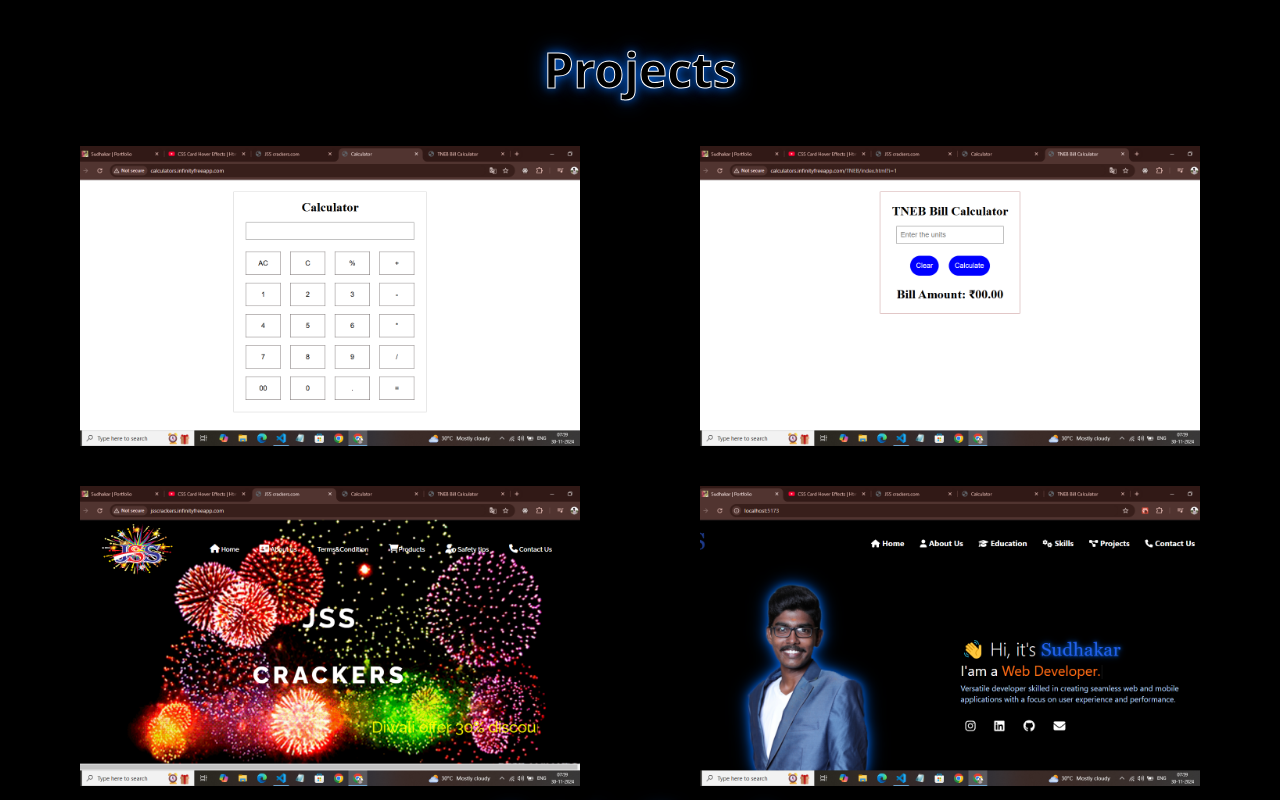
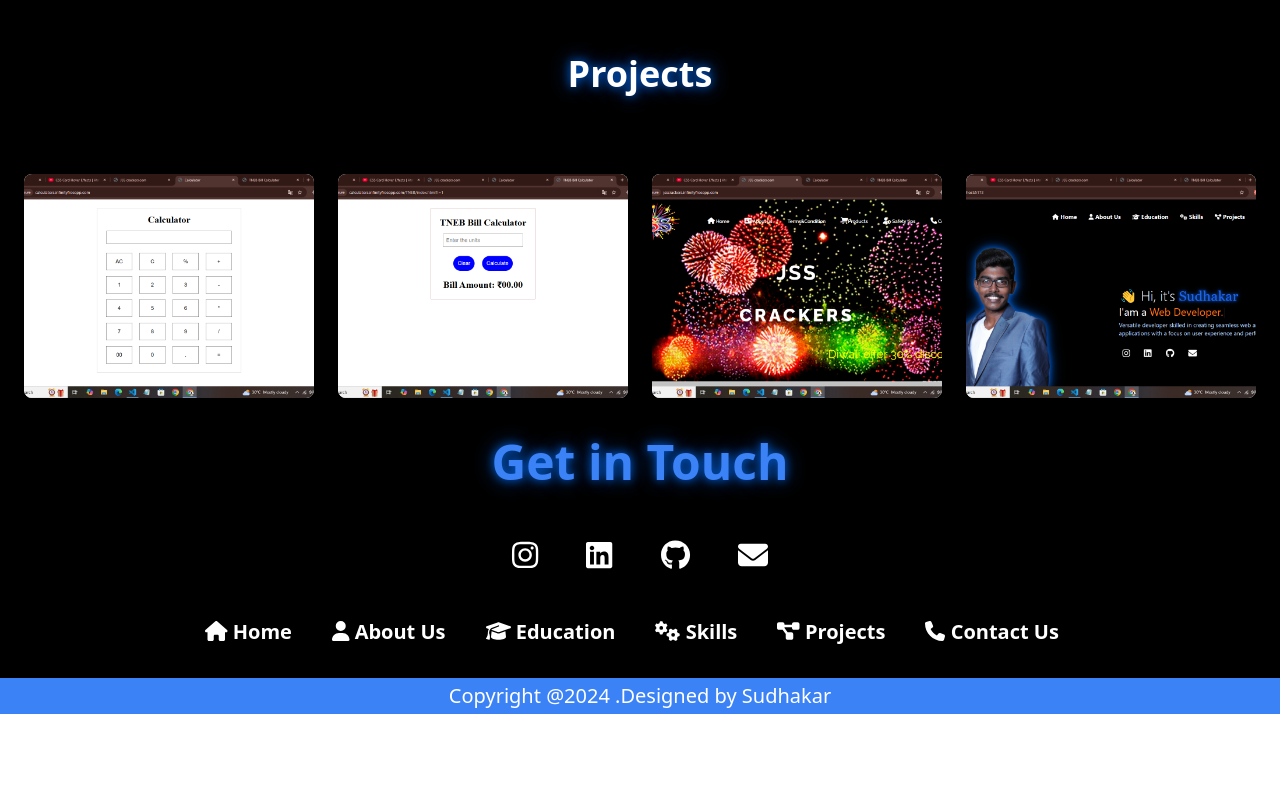
Before and after one commit to Sudhakar-sudha/Sudhakar-Portfolio, a React (Vite) app: page / in a window 1280 px wide. Shown: the part 2900-3700 px from the top of the page. After the commit the page ends 3614 px from the top, so only its background shows below. Built offline with nearby package versions, Linux system fonts and the light colour scheme.

Commit message:
projectpage full finished

```diff
--- a/src/Components/Projects.jsx
+++ b/src/Components/Projects.jsx
@@ -1,71 +1,82 @@
-import React from 'react'
-import { Footer } from './Footer'
-import  project1 from '/assets/project1.png'
-import  project2 from '/assets/project2.png'
-import  project3 from '/assets/project3.png'
-import  project4 from '/assets/project4.png'
+import React from 'react';
+import project1 from '/assets/project1.png';
+import project2 from '/assets/project2.png';
+import project3 from '/assets/project3.png';
+import project4 from '/assets/project4.png';
+
 export const Projects = () => {
+  // Dynamic data for projects
+  const projectData = [
+    {
+      image: project1,
+      title: ' Simple Calculator',
+      description: 'A **Calculator Website** built using HTML and CSS that provides a user-friendly interface for performing basic arithmetic operations and simple calculations.',
+      link: 'http://calculators.infinityfreeapp.com/',
+    },
+    {
+      image: project2,
+      title: ' TNEB Bill Calculator',
+      description: 'A **TNEB Bill Calculator Website** built using HTML and CSS that helps users calculate their Tamil Nadu Electricity Board (TNEB) bill based on consumption and tariff rates.',
+      link: 'http://calculators.infinityfreeapp.com/TNEB/',
+    },
+    {
+      image: project3,
+      title: 'Crackers Website',
+      description: 'A **Crackers Website** built using HTML, CSS, and JavaScript that allows users to browse, select, and purchase various firecrackers online with an interactive and responsive design.',
+      link: 'http://jsscrackers.infinityfreeapp.com/',
+    },
+    {
+      image: project4,
+      title: 'My Portfolio',
+      description: 'A **Personal Portfolio Website** built with React, Tailwind CSS, and CSS animations to showcase projects, skills, and experience in an interactive and visually appealing design.',
+      link: 'https://sudhakar-portfolio.vercel.app/',
+    },
+  ];
+
   return (
-    <div>
+    <div className="bg-black text-white">
+      <div className="projects text-center py-10">
+        <h1 className="text-4xl font-bold glow-effect">Projects</h1>
+      </div>
 
-          <div className='bg-black'>
+      {/* Responsive Project Cards */}
+      <div className="grid grid-cols-1 sm:grid-cols-1 lg:grid-cols-4 gap-6 px-6 py-10">
+        {projectData.map((project, index) => (
+          <div
+            key={index}
+            className="relative group bg-white shadow-lg overflow-hidden rounded-lg"
+          >
+            {/* Image */}
+            <img
+              src={project.image}
+              alt={project.title}
+              className="w-full h-56 object-cover transition-transform duration-[1000ms] group-hover:scale-110 group-hover:rotate-8"
+            />
 
-          <div className="projects">
-          <h1 className="headingprojects glow-effect ">Projects</h1>
+            {/* Gradient Overlay */}
+            <div className="absolute inset-0 bg-gradient-to-b from-transparent via-blue-400 to-blue-600 opacity-0 transition-opacity duration-[1000ms] group-hover:opacity-100"></div>
+
+            {/* Text Content */}
+            <div className="absolute inset-0 flex flex-col justify-center items-center p-6 opacity-0 group-hover:opacity-100 transition-opacity duration-[1000ms] text-black">
+              <h1 className="text-xl font-bold text-blue-500 glow-effect">{project.title}</h1>
+              <p className="text-sm mt-2 mb-4 text-center">
+                {project.description}
+              </p>
+              <a
+                href={project.link}
+                target="_blank"
+                rel="noopener noreferrer"
+                className="text-white  bg-black p-2 rounded-full transition-all duration-300 hover:scale-110 hover:text-black hover:bg-white hover:shadow-[0_0_15px_rgba(0,112,255,0.7)]"
+                style={{
+                textShadow: "0 0 15px rgba(0, 112, 255, 0.8), 0 0 25px rgba(0, 112, 255, 0.6)",
+                  }}
+              >
+                View Project
+              </a>
+            </div>
           </div>
-
-          <div className="projectwrapper">
-
-                <div className='card'>
-                  <img src={project1}/>
-                  <div className='info'>
-                    <h1>Project1</h1>
-                    <p>Lorem ipsum dolor sit amet consectetur adipisicing elit. Accusantium voluptates voluptas, quae cupiditate qui tenetur consectetur recusandae exercitationem autem. Excepturi velit voluptate doloremque asperiores. Neque natus aliquid qui omnis tempora?</p>
-                    <a href='#' className="cardbtn">
-                      View Project
-                    </a>
-                  </div>
-                </div>
-
-                <div className='card'>
-                  <img src={project2}/>
-                  <div className='info'>
-                    <h1>Project2</h1>
-                    <p>Lorem ipsum dolor sit amet consectetur adipisicing elit. Accusantium voluptates voluptas, quae cupiditate qui tenetur consectetur recusandae exercitationem autem. Excepturi velit voluptate doloremque asperiores. Neque natus aliquid qui omnis tempora?</p>
-                    <a href='#' className="cardbtn">
-                      View Project
-                    </a>
-                  </div>
-                </div>
-          </div>
-
-
-          <div className="projectwrapper">
-                <div className='card'>
-                  <img src={project3}/>
-                  <div className='info'>
-                    <h1>Project3</h1>
-                    <p>Lorem ipsum dolor sit amet consectetur adipisicing elit. Accusantium voluptates voluptas, quae cupiditate qui tenetur consectetur recusandae exercitationem autem. Excepturi velit voluptate doloremque asperiores. Neque natus aliquid qui omnis tempora?</p>
-                    <a href='#' className="cardbtn">
-                      View Project
-                    </a>
-                  </div>
-                </div>
-
-                <div className='card'>
-                  <img src={project4}/>
-                  <div className='info'>
-                    <h1>Project4</h1>
-                    <p>Lorem ipsum dolor sit amet consectetur adipisicing elit. Accusantium voluptates voluptas, quae cupiditate qui tenetur consectetur recusandae exercitationem autem. Excepturi velit voluptate doloremque asperiores. Neque natus aliquid qui omnis tempora?</p>
-                    <a href='#' className="cardbtn">
-                      View Project
-                    </a>
-                  </div>
-                </div>
-          </div>
-
-
-          </div>
+        ))}
+      </div>
     </div>
-  )
-}
+  );
+};
```
